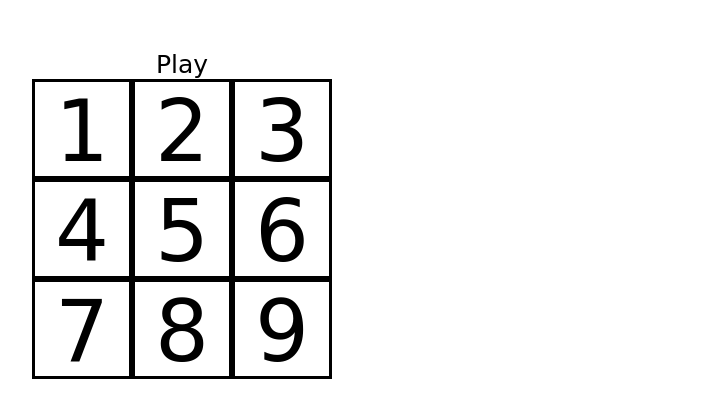
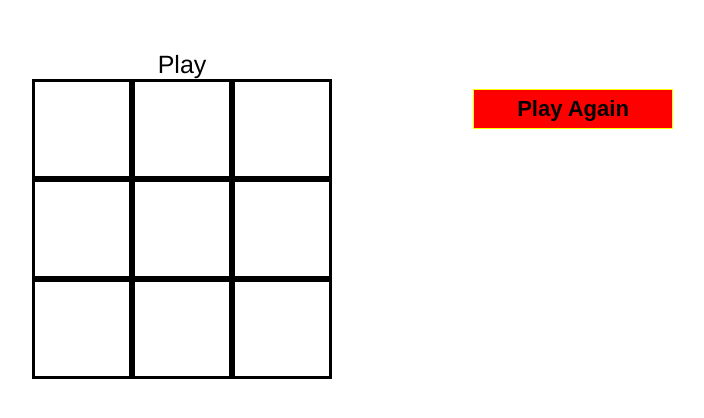
Before and after one commit to cyates24/ACAweb101_Connor_Yates24, a plain HTML site: page src/tic-tac-toe/tic-tac.html in a window 1280 px wide. Shown: the whole page, without its empty margins (458-1162 px from the left). Drawn offline with Linux system fonts and the light colour scheme; a web font is replaced by a local one.

Commit message:
tic tac finishes

```diff
--- a/src/tic-tac-toe/app.js
+++ b/src/tic-tac-toe/app.js
@@ -27,9 +27,10 @@
         boxes = document.querySelectorAll("#main div"), X_or_O = 0;
 
         function selectWinnerBoxes(b1,b2,b3){
-          b1.style.background = "red";
-          b2.style.background = "red";
-          b3.style.background = "red";
+          b1.classList.add("win");
+          b2.classList.add("win");
+          b3.classList.add("win");
+          turn.innerHTML = b1.innerHTML + "Wins! Congratulations!"
         }
 
     function getWinner (){
@@ -88,3 +89,13 @@ for(var i = 0; i < boxes.length; i++){
   };
 }
 }
+
+function replay(){
+
+  for(var i = 0; i < boxes.length; i++){
+    boxes[i].classList.remove("win");
+    boxes[i].innerHTML = "";
+    turn.innerHTML = "Play";
+    turn.style.fontSize = "25px"
+  }
+}
--- a/src/tic-tac-toe/tic-tac.css
+++ b/src/tic-tac-toe/tic-tac.css
@@ -24,10 +24,21 @@
   width: 100%;
   display: block;
   text-align: center;
-  font-family: 'Hanalei', cursive;
+  font-family: 'Franklin Gothic Medium', 'Arial Narrow', Arial, sans-serif;
   font-size: 25px;
 }
-
+button{
+  background: red;
+  color: black;
+  font-weight: bold;
+  border: 1px solid yellow;
+  cursor: pointer;
+  width: 200px;
+  height: 40px;
+  font-size: 22px;
+  display: block;
+  margin: 10px auto;
+}
 .win{
   background: red;
 }
--- a/src/tic-tac-toe/tic-tac.html
+++ b/src/tic-tac-toe/tic-tac.html
@@ -10,16 +10,18 @@
 <body>
   <div class="container" id="main">
     <span id="turn">Play</span>
- <div class="box" id="box1">1</div>
- <div class="box" id="box2">2</div>
- <div class="box" id="box3">3</div>
- <div class="box" id="box4">4</div>
- <div class="box" id="box5">5</div>
- <div class="box" id="box6">6</div>
- <div class="box" id="box7">7</div>
- <div class="box" id="box8">8</div>
- <div class="box" id="box9">9</div>
+ <div class="box" id="box1"></div>
+ <div class="box" id="box2"></div>
+ <div class="box" id="box3"></div>
+ <div class="box" id="box4"></div>
+ <div class="box" id="box5"></div>
+ <div class="box" id="box6"></div>
+ <div class="box" id="box7"></div>
+ <div class="box" id="box8"></div>
+ <div class="box" id="box9"></div>
 </div>
+
+<button onclick="replay()">Play Again</button>
 
 
 
```
